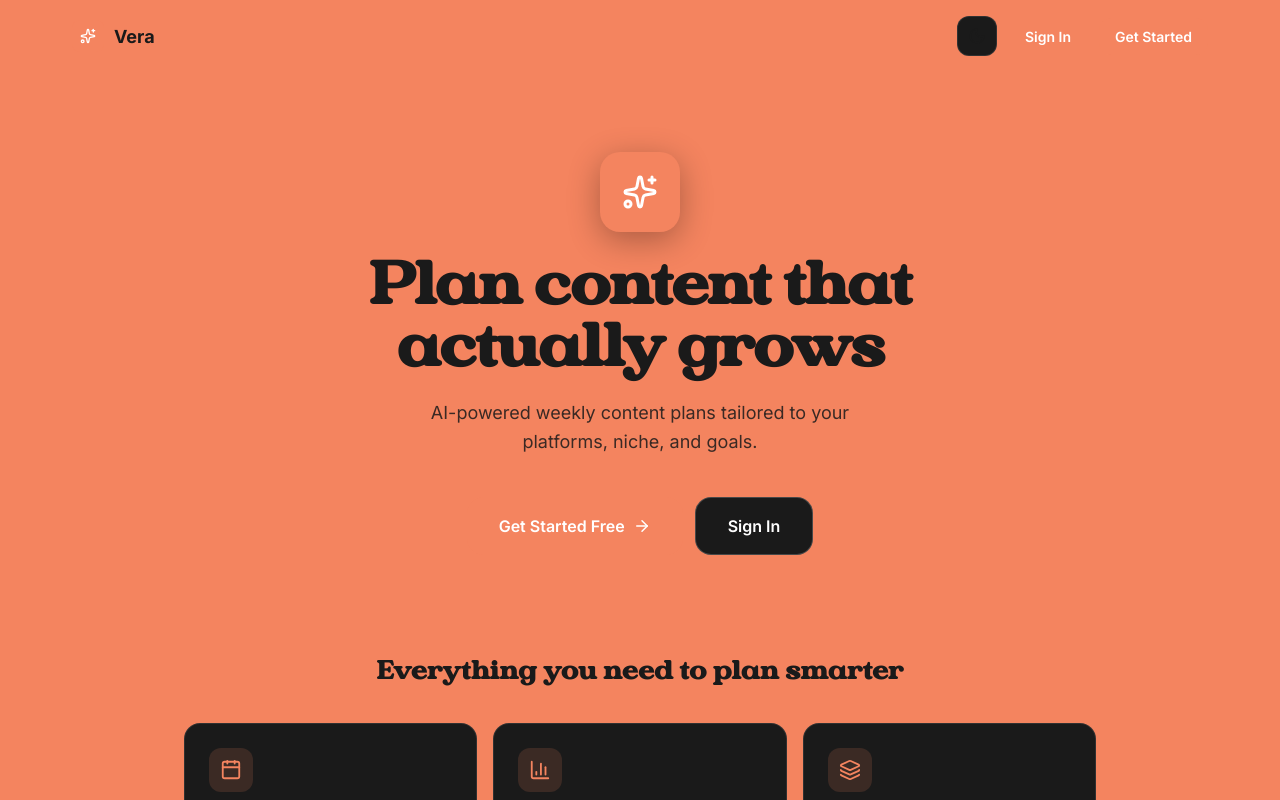
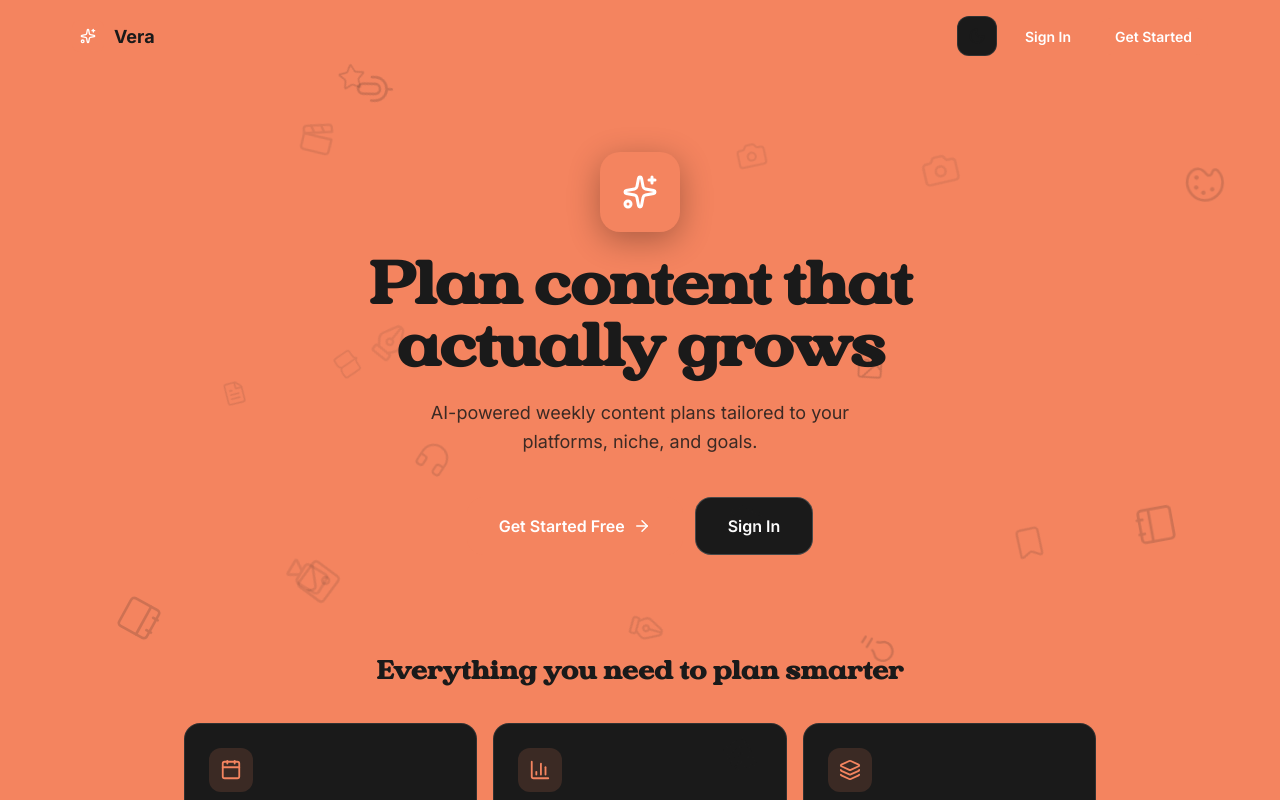
Before and after one commit to luisjjj/Vera, a Next.js app: page / in a window 1280 px wide. Shown: the top 800 px of the page. Built offline with nearby package versions, Linux system fonts and the light colour scheme; no server answers.

Commit message:
Move floating icons to root layout for all pages
- FloatingBackground now renders on every page
- Remove duplicate from dashboard layout

```diff
--- a/src/app/(dashboard)/layout.tsx
+++ b/src/app/(dashboard)/layout.tsx
@@ -4,7 +4,6 @@ import { useRouter } from 'next/navigation';
 import { useEffect, useState } from 'react';
 import { useAuthStore } from '@/store/authStore';
 import { Sidebar } from '@/components/shared/Sidebar';
-import { FloatingBackground } from '@/components/shared/FloatingBackground';
 
 export default function DashboardLayout({ children }: { children: React.ReactNode }) {
   const router = useRouter();
@@ -37,7 +36,6 @@ export default function DashboardLayout({ children }: { children: React.ReactNod
 
   return (
     <div style={{ minHeight: '100vh', backgroundColor: 'var(--c-bg)' }}>
-      <FloatingBackground />
       <Sidebar />
       <main className="main-content" style={{ minHeight: '100vh' }}>
         <div style={{ maxWidth: '960px', margin: '0 auto', padding: '24px 16px' }}>
--- a/src/app/layout.tsx
+++ b/src/app/layout.tsx
@@ -2,6 +2,7 @@ import type { Metadata } from "next";
 import { Inter } from "next/font/google";
 import "./globals.css";
 import { Providers } from "./providers";
+import { FloatingBackground } from "@/components/shared/FloatingBackground";
 
 const inter = Inter({
   variable: "--font-inter",
@@ -22,6 +23,7 @@ export default function RootLayout({
   return (
     <html lang="en" data-theme="light" className={`${inter.variable} h-full`} suppressHydrationWarning>
       <body className="min-h-full antialiased" style={{ margin: 0 }}>
+        <FloatingBackground />
         <Providers>{children}</Providers>
       </body>
     </html>
```
